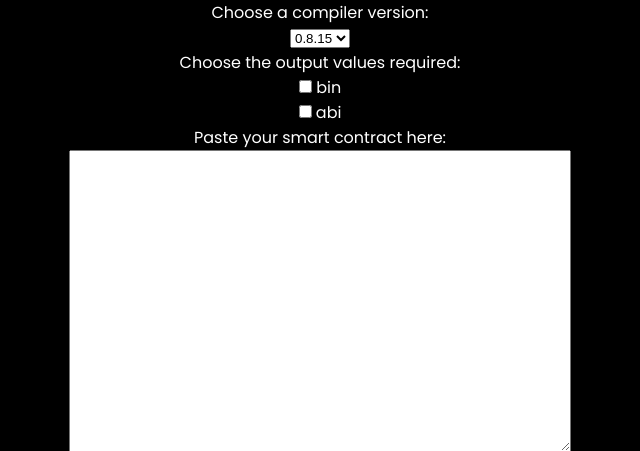
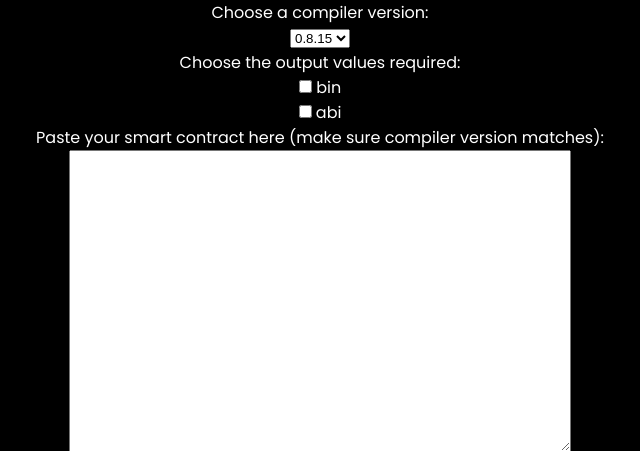
Before and after one commit to vishnuram1999/SolGUI, a Flask app: page / in a window 1280 px wide. Shown: the part 90-541 px from the top of the page, without its empty margins (320-960 px from the left). Run offline with Flask 2, Linux system fonts and the light colour scheme; some libraries are stand-ins or nearby versions.

Commit message:
version-1.0.3

```diff
--- a/templates/index.html
+++ b/templates/index.html
@@ -81,7 +81,9 @@
       </div>
     </div>
     <div class="text">
-      <label for="text">Paste your smart contract here:</label>
+      <label for="text">
+        Paste your smart contract here (make sure compiler version matches):
+      </label>
       <br />
       <textarea
         type="text"
```
